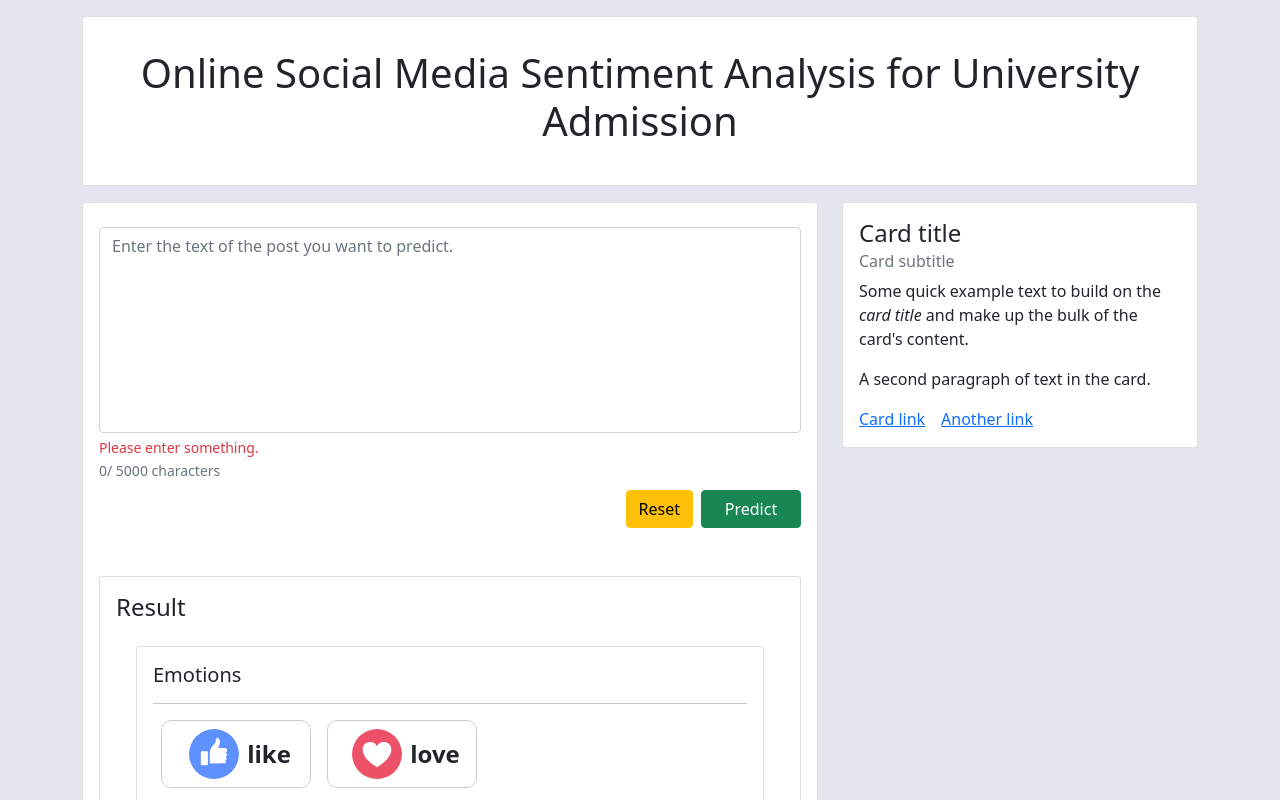
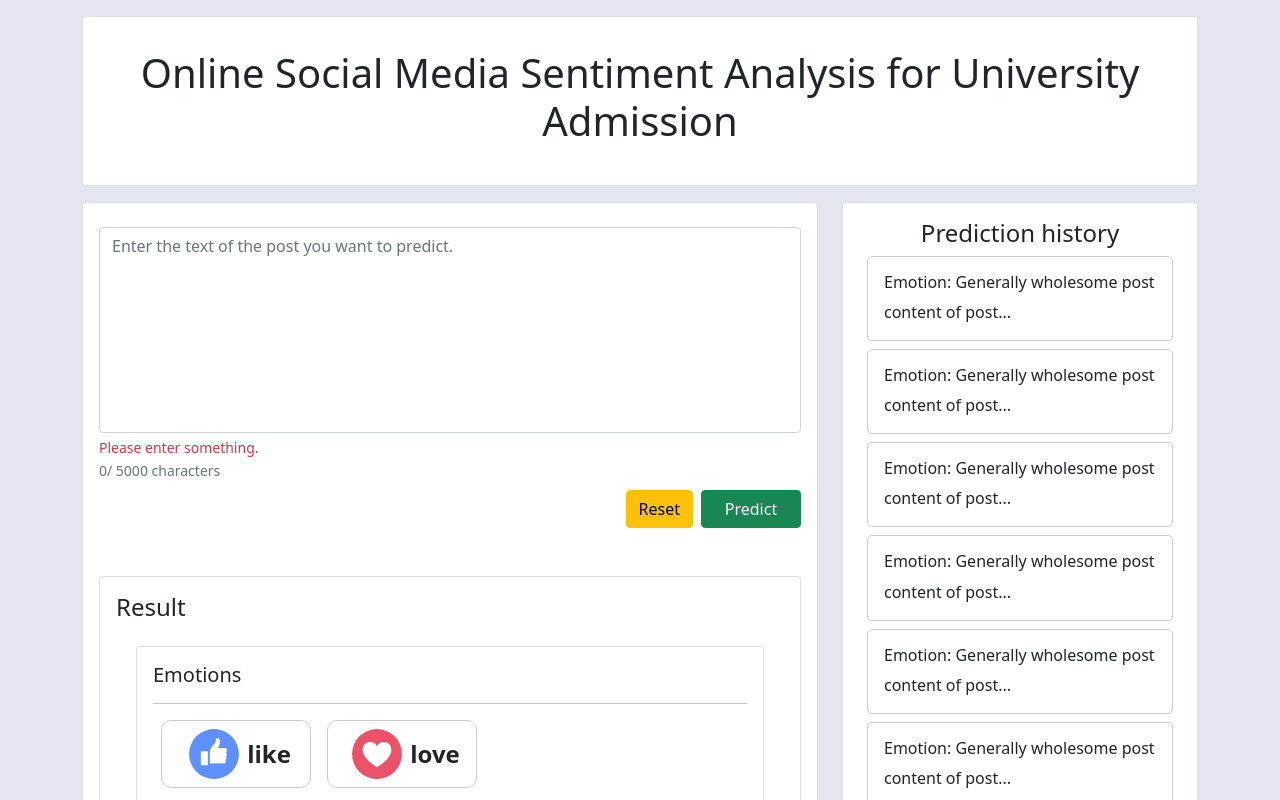
Before and after one commit to nampunpaniss/sentiment-final-proj, a Vue app: page / in a window 1280 px wide. Shown: the top 800 px of the page. Built offline with nearby package versions, Linux system fonts and the light colour scheme.

Commit message:
mock up prediction history

```diff
--- a/src/components/predictionHistory.vue
+++ b/src/components/predictionHistory.vue
@@ -1,13 +1,71 @@
 <template>
-
+  <div>
+      <div class="block mt-2 mb-2" v-for="item in listItems" :key="item">
+        <div class="m-3">
+            <h6>Emotion: {{ item.emotion }}</h6>
+            <p>{{ item.text }}</p>
+        </div>
+      </div>
+  </div>
 </template>
 
 <script>
 export default {
-
+    name: "PredictionHistory",
+    data() {
+        return {
+            listItems: [
+                {
+                    emotion: 'Generally wholesome post',
+                    text: 'content of post...',
+                },
+                {
+                    emotion: 'Generally wholesome post',
+                    text: 'content of post...',
+                },
+                {
+                    emotion: 'Generally wholesome post',
+                    text: 'content of post...',
+                },
+                {
+                    emotion: 'Generally wholesome post',
+                    text: 'content of post...',
+                },
+                {
+                    emotion: 'Generally wholesome post',
+                    text: 'content of post...',
+                },
+                {
+                    emotion: 'Generally wholesome post',
+                    text: 'content of post...',
+                },
+                {
+                    emotion: 'Generally wholesome post',
+                    text: 'content of post...',
+                },
+                {
+                    emotion: 'Generally wholesome post',
+                    text: 'content of post...',
+                },
+                {
+                    emotion: 'Generally wholesome post',
+                    text: 'content of post...',
+                },
+                {
+                    emotion: 'Generally wholesome post',
+                    text: 'content of post...',
+                }
+            ],
+        }
+    },
 }
 </script>
 
-<style>
-
+<style scoped>
+.block{
+    border: 1px solid #ccc!important;
+    border-radius: 5px;
+    margin-left: 0.5rem;
+    margin-right: 0.5rem;
+}
 </style>
--- a/src/views/HomeView.vue
+++ b/src/views/HomeView.vue
@@ -37,16 +37,11 @@
           </b-card>
         </b-col>
         <b-col cols="12" sm="4">
-          <b-card title="Card title" sub-title="Card subtitle">
-            <b-card-text>
-              Some quick example text to build on the <em>card title</em> and make up the bulk of the card's
-              content.
-            </b-card-text>
-
-            <b-card-text>A second paragraph of text in the card.</b-card-text>
-
-            <a href="#" class="card-link">Card link</a>
-            <b-link href="#" class="card-link">Another link</b-link>
+          <b-card>
+            <b-card-title class="text-center">Prediction history</b-card-title>
+            <div class="mt-2 mb-2">
+              <PredictionHistory></PredictionHistory>
+            </div>
           </b-card>
         </b-col>
       </b-row>
@@ -55,11 +50,13 @@
 </template>
 
 <script>
-import ResultPredict from '@/components/resultPredict.vue'
+import ResultPredict from '@/components/resultPredict.vue';
+import PredictionHistory from '@/components/predictionHistory.vue';
 export default {
   name: 'HomeView',
   components: {
-    ResultPredict
+    ResultPredict,
+    PredictionHistory
   },
   data() {
     return {
```
